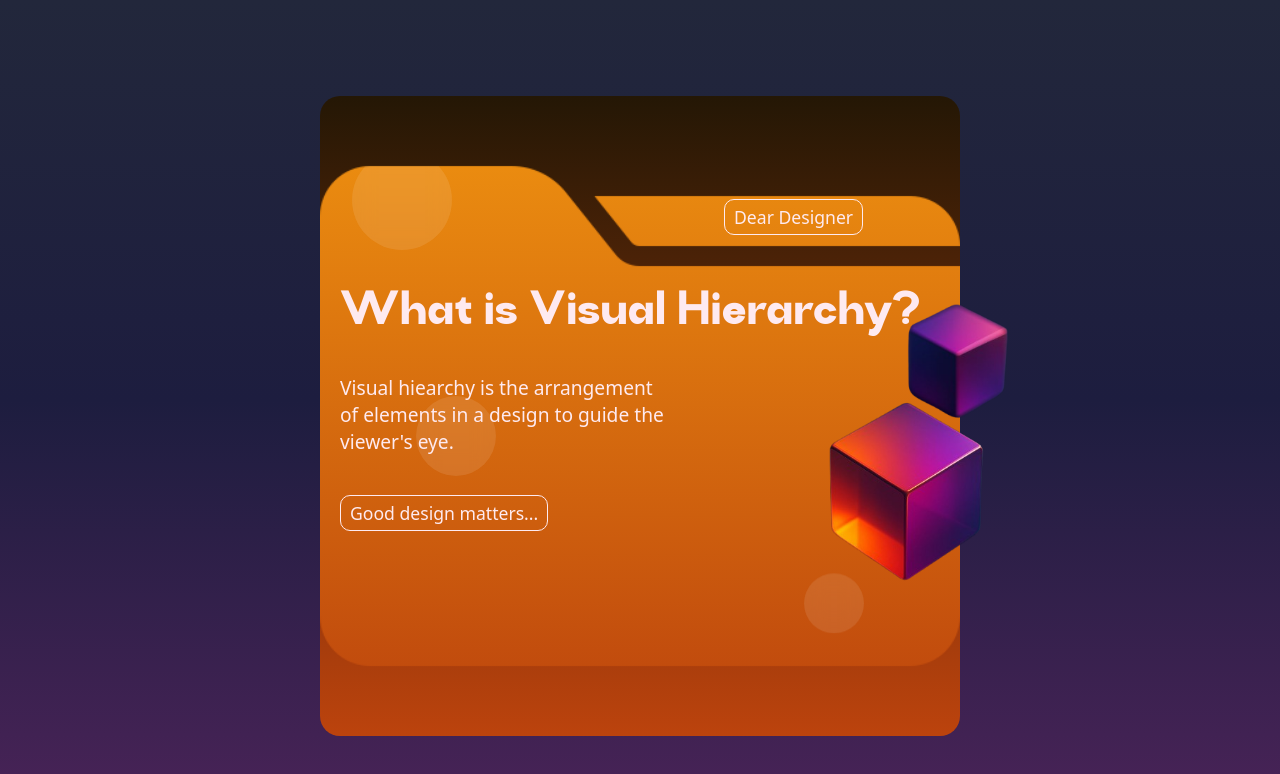
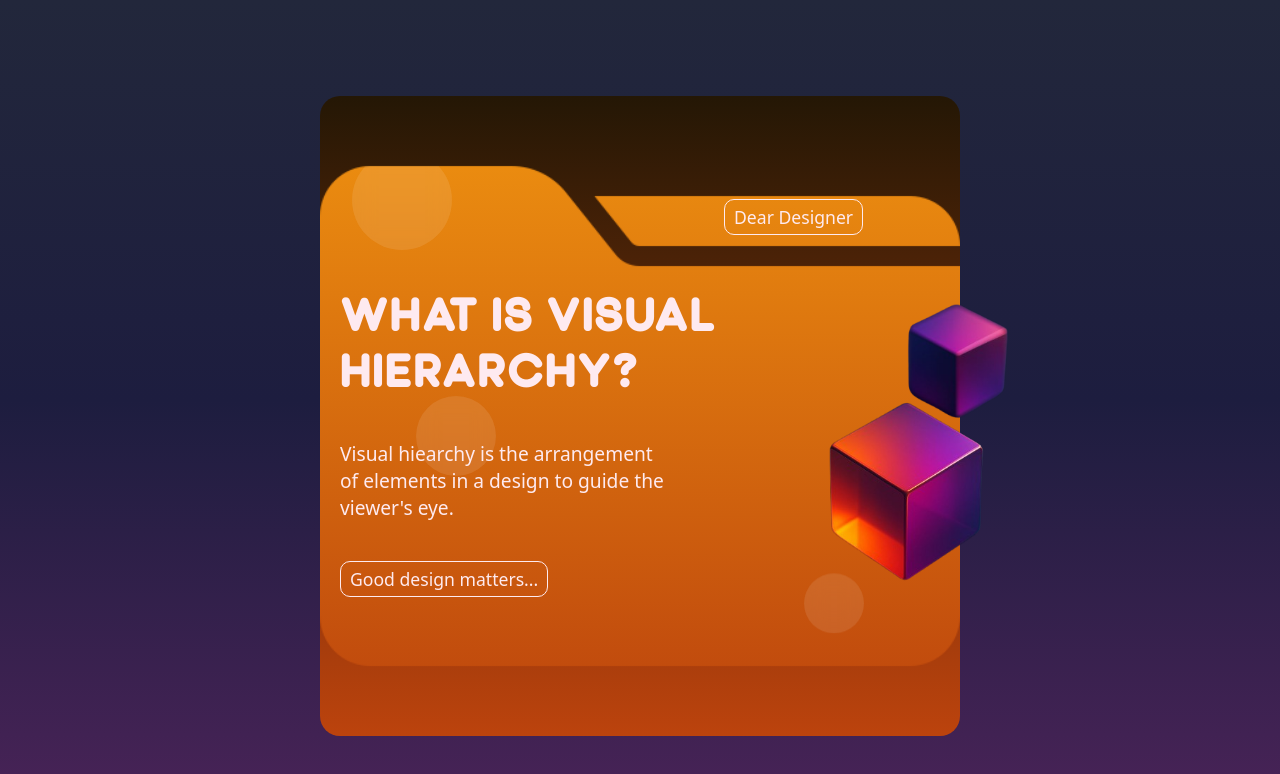
Before and after one commit to anaghroy/mask-folder, a plain HTML site: page index.html in a window 1280 px wide. Drawn offline with Linux system fonts and the light colour scheme.

Commit message:
Font added

```diff
--- a/index.html
+++ b/index.html
@@ -3,10 +3,11 @@
   <head>
     <meta charset="UTF-8" />
     <meta name="viewport" content="width=device-width, initial-scale=1.0" />
-    <title>Folder</title>
+    <title>Visual Hierarchy - Modern Design</title>
     <link rel="stylesheet" href="style.css" />
   </head>
   <body>
+    <main>
       <div class="container">
         <div class="cube">
           <img src="./cube.png" alt="cube-solve" />
@@ -19,7 +20,10 @@
             <button>Dear Designer</button>
           </div>
           <div class="content">
-          <h2>What is Visual Hierarchy?</h2>
+            <h2>
+              What is Visual<br />
+              Hierarchy?
+            </h2>
           </div>
           <div class="text">
             <p>
@@ -31,5 +35,6 @@
           <button>Good design matters...</button>
         </div>
       </div>
+    </main>
   </body>
 </html>
--- a/style.scss
+++ b/style.scss
@@ -1,7 +1,8 @@
 @font-face {
   font-family: font;
-  src: url(./nofran.regular.ttf);
+  src: url(./boldwinn.regular.ttf);
 }
+
 * {
   margin: 0;
   padding: 0;
@@ -17,9 +18,14 @@ body {
 }
 body {
   width: 100%;
+  height: 100%;
+  // background-color: red;
+  main {
+    width: 100%;
+    height: 100%;
     overflow: hidden;
-  // background-color: red;
     background: linear-gradient(to top, #482357, #1d1d3f, #22273b);
+    // overflow: hidden;
     .container {
       position: relative;
       display: flex;
@@ -43,6 +49,7 @@ body {
         img {
           width: 100%;
           object-fit: cover;
+          // filter: blur(1px);
         }
       }
       .folder {
@@ -102,7 +109,7 @@ body {
           h2 {
             color: #feeaf0;
             font-family: font;
-          font-weight: 500;
+            font-weight: 300;
             letter-spacing: 1px;
           }
         }
@@ -137,7 +144,6 @@ body {
         }
       }
     }
-}
     @keyframes float {
       0%,
       100% {
@@ -147,3 +153,5 @@ body {
         transform: translateY(-20px);
       }
     }
+  }
+}
```
Also changed, not shown: boldwinn.regular.ttf (added), style.css, 1 other file. Lines whose indentation alone changed are shown as unchanged.
